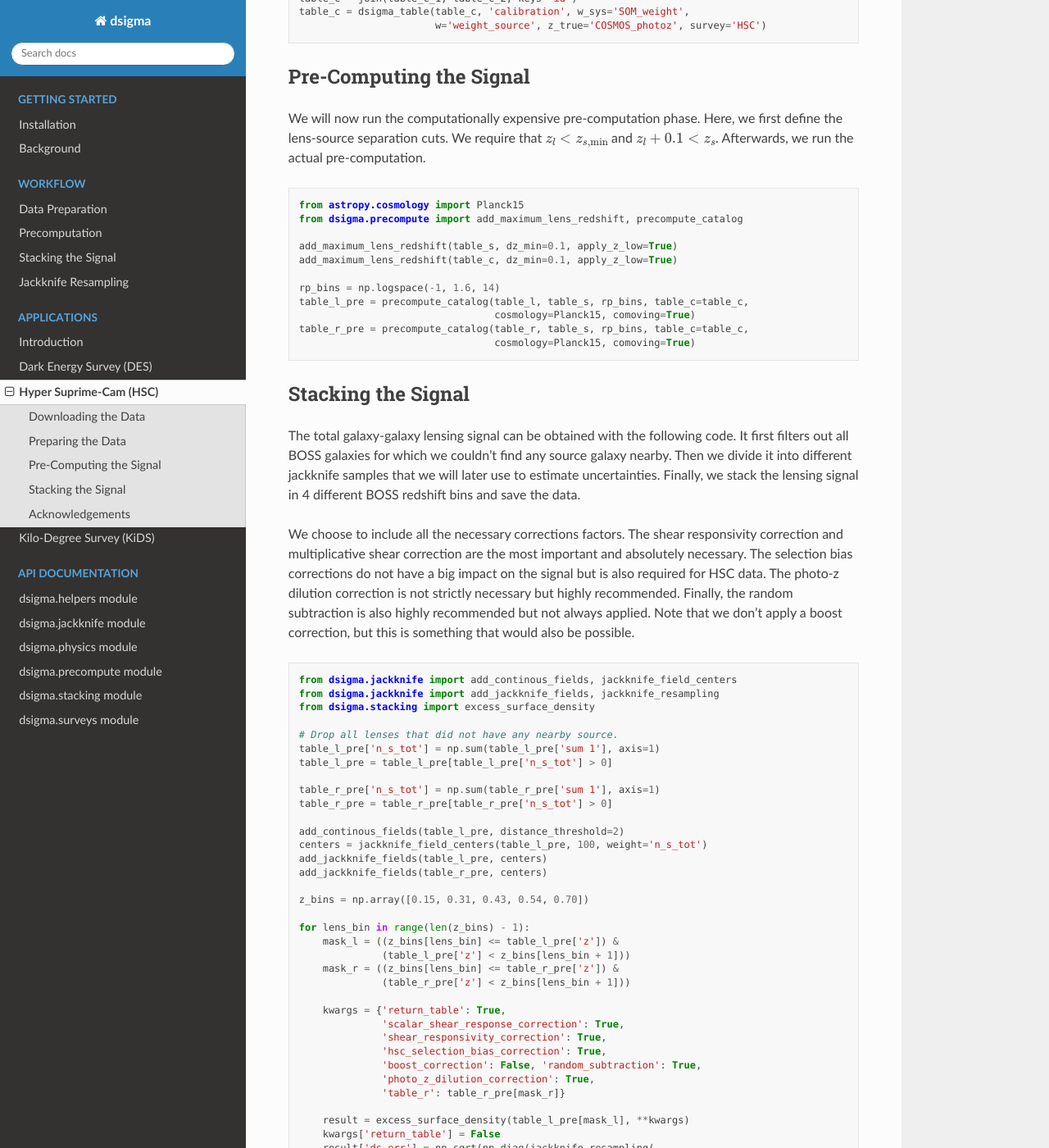
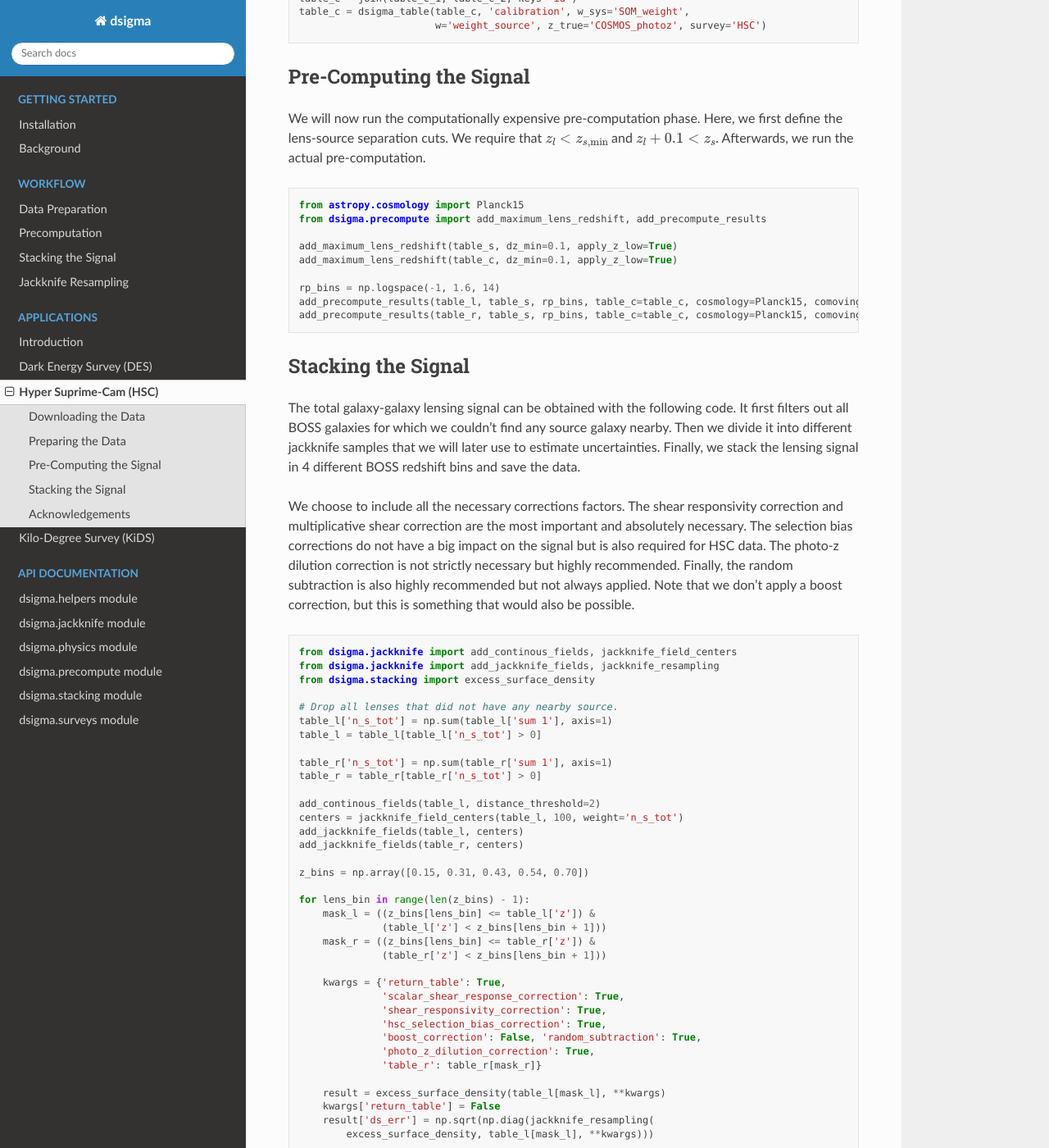
Before and after one commit to johannesulf/dsigma, a Sphinx documentation site: the page built from docs/application_hsc.txt, in a window 1280 px wide and 1400 px high, scrolled down 1420 px. Shown: the whole window at 82% size. Built offline with Sphinx 7.4.7 and the Read the Docs theme 2.0.0, drawn with Linux system fonts in a browser that asks for light colours.

Commit message:
updated documentation

```diff
--- a/docs/application_hsc.txt
+++ b/docs/application_hsc.txt
@@ -100,16 +100,14 @@ the actual pre-computation.
 .. code-block:: python
 
     from astropy.cosmology import Planck15
-    from dsigma.precompute import add_maximum_lens_redshift, precompute_catalog
+    from dsigma.precompute import add_maximum_lens_redshift, add_precompute_results
 
     add_maximum_lens_redshift(table_s, dz_min=0.1, apply_z_low=True)
     add_maximum_lens_redshift(table_c, dz_min=0.1, apply_z_low=True)
 
     rp_bins = np.logspace(-1, 1.6, 14)
-    table_l_pre = precompute_catalog(table_l, table_s, rp_bins, table_c=table_c,
-                                     cosmology=Planck15, comoving=True)
-    table_r_pre = precompute_catalog(table_r, table_s, rp_bins, table_c=table_c,
-                                     cosmology=Planck15, comoving=True)
+    add_precompute_results(table_l, table_s, rp_bins, table_c=table_c, cosmology=Planck15, comoving=True)
+    add_precompute_results(table_r, table_s, rp_bins, table_c=table_c, cosmology=Planck15, comoving=True)
 
 
 *******************
@@ -138,24 +136,24 @@ be possible.
     from dsigma.stacking import excess_surface_density
 
     # Drop all lenses that did not have any nearby source.
-    table_l_pre['n_s_tot'] = np.sum(table_l_pre['sum 1'], axis=1)
-    table_l_pre = table_l_pre[table_l_pre['n_s_tot'] > 0]
+    table_l['n_s_tot'] = np.sum(table_l['sum 1'], axis=1)
+    table_l = table_l[table_l['n_s_tot'] > 0]
 
-    table_r_pre['n_s_tot'] = np.sum(table_r_pre['sum 1'], axis=1)
-    table_r_pre = table_r_pre[table_r_pre['n_s_tot'] > 0]
+    table_r['n_s_tot'] = np.sum(table_r['sum 1'], axis=1)
+    table_r = table_r[table_r['n_s_tot'] > 0]
 
-    add_continous_fields(table_l_pre, distance_threshold=2)
-    centers = jackknife_field_centers(table_l_pre, 100, weight='n_s_tot')
-    add_jackknife_fields(table_l_pre, centers)
-    add_jackknife_fields(table_r_pre, centers)
+    add_continous_fields(table_l, distance_threshold=2)
+    centers = jackknife_field_centers(table_l, 100, weight='n_s_tot')
+    add_jackknife_fields(table_l, centers)
+    add_jackknife_fields(table_r, centers)
 
     z_bins = np.array([0.15, 0.31, 0.43, 0.54, 0.70])
 
     for lens_bin in range(len(z_bins) - 1):
-        mask_l = ((z_bins[lens_bin] <= table_l_pre['z']) &
-                  (table_l_pre['z'] < z_bins[lens_bin + 1]))
-        mask_r = ((z_bins[lens_bin] <= table_r_pre['z']) &
-                  (table_r_pre['z'] < z_bins[lens_bin + 1]))
+        mask_l = ((z_bins[lens_bin] <= table_l['z']) &
+                  (table_l['z'] < z_bins[lens_bin + 1]))
+        mask_r = ((z_bins[lens_bin] <= table_r['z']) &
+                  (table_r['z'] < z_bins[lens_bin + 1]))
 
         kwargs = {'return_table': True,
                   'scalar_shear_response_correction': True,
@@ -163,12 +161,12 @@ be possible.
                   'hsc_selection_bias_correction': True,
                   'boost_correction': False, 'random_subtraction': True,
                   'photo_z_dilution_correction': True,
-                  'table_r': table_r_pre[mask_r]}
+                  'table_r': table_r[mask_r]}
 
-        result = excess_surface_density(table_l_pre[mask_l], **kwargs)
+        result = excess_surface_density(table_l[mask_l], **kwargs)
         kwargs['return_table'] = False
         result['ds_err'] = np.sqrt(np.diag(jackknife_resampling(
-            excess_surface_density, table_l_pre[mask_l], **kwargs)))
+            excess_surface_density, table_l[mask_l], **kwargs)))
 
         result.write('hsc_{}.csv'.format(lens_bin))
 
--- a/setup.py
+++ b/setup.py
@@ -18,7 +18,7 @@ with open('README.md', 'r') as fstream:
 
 setup(
     name='dsigma',
-    version='0.5.0.6',
+    version='0.5.0.7',
     description=('A Galaxy-Galaxy Lensing Pipeline'),
     long_description=long_description,
     long_description_content_type='text/markdown',
```
Also changed, not shown: docs/application_intro.txt (+7 -7 lines), docs/index.txt (+8 -9 lines), 1 other file.
